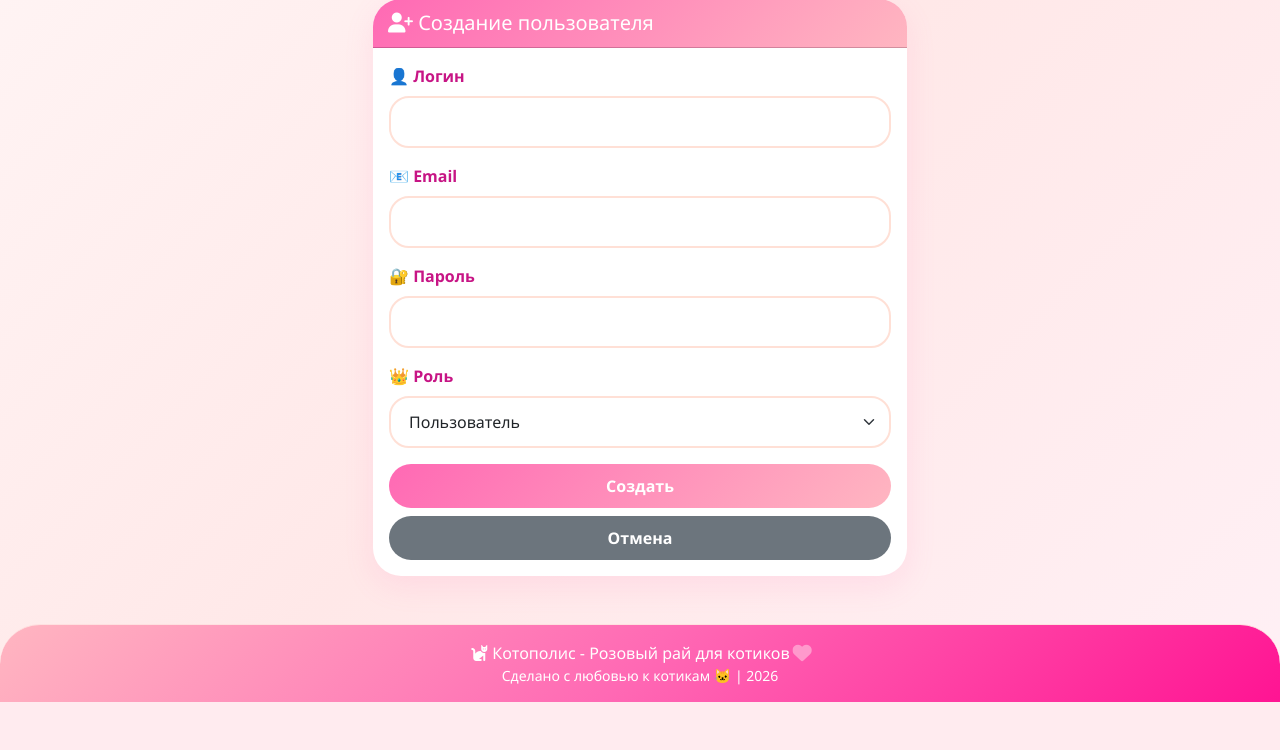
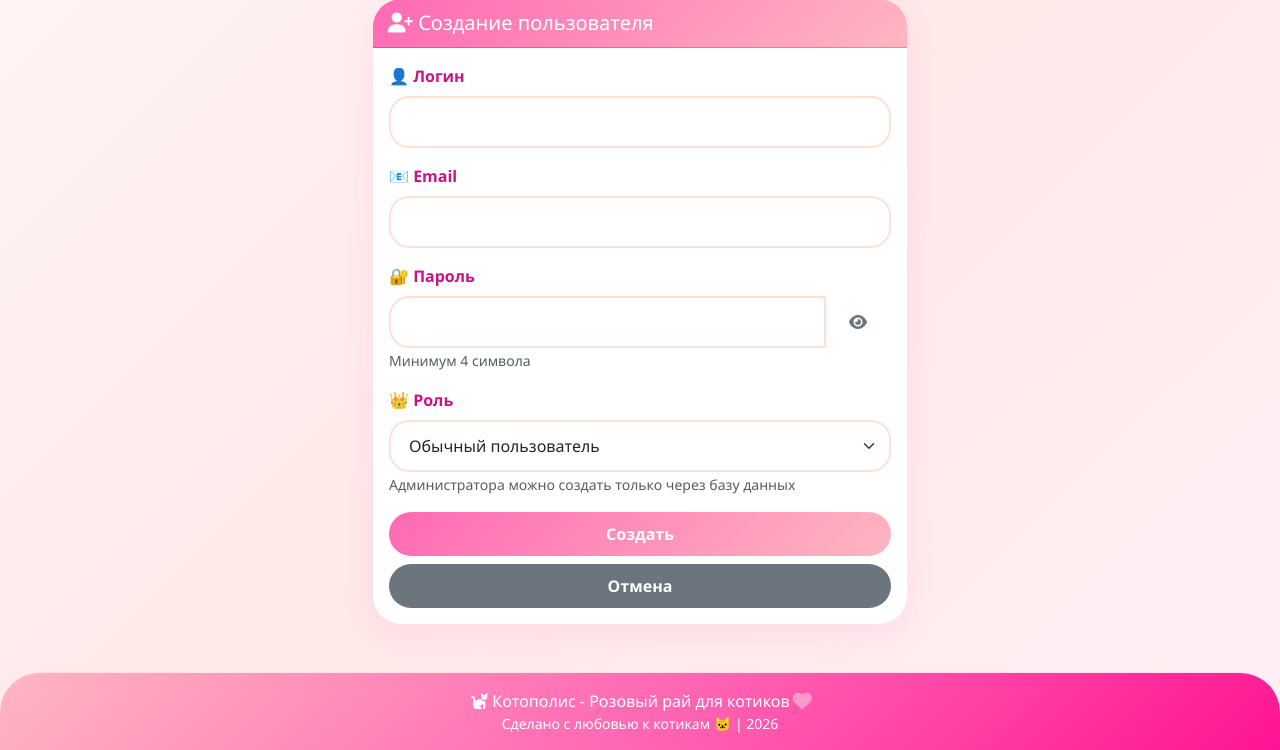
Before and after one commit to cybermurrmeow/kotopolis, a Python web app: template templates/admin_create_user.html in a window 1280 px wide. Shown: the part 123-873 px from the top of the page. Before the commit the page ends 825 px from the top, so only its background shows below. Run offline with Jinja, Linux system fonts and the light colour scheme; the template is opened without the code that fills it, so the values that code supplies are empty.

Commit message:
Добавлена возможность показать/скрыть пароль при создании пользователя

```diff
--- a/templates/admin_create_user.html
+++ b/templates/admin_create_user.html
@@ -19,14 +19,21 @@
                         </div>
                         <div class="mb-3">
                             <label class="form-label">🔐 Пароль</label>
-                            <input type="password" name="password" class="form-control" required>
+                            <div class="input-group">
+                                <input type="password" name="password" id="password" class="form-control" required minlength="4">
+                                <button type="button" class="btn btn-outline-secondary" id="togglePassword">
+                                    <i class="fas fa-eye"></i>
+                                </button>
+                            </div>
+                            <small class="text-muted">Минимум 4 символа</small>
                         </div>
                         <div class="mb-3">
                             <label class="form-label">👑 Роль</label>
                             <select name="role" class="form-select">
-                                <option value="user">Пользователь</option>
+                                <option value="user">Обычный пользователь</option>
                                 <option value="volunteer">Волонтёр</option>
                             </select>
+                            <small class="text-muted">Администратора можно создать только через базу данных</small>
                         </div>
                         <div class="d-grid gap-2">
                             <button type="submit" class="btn btn-pink">Создать</button>
@@ -38,4 +45,19 @@
         </div>
     </div>
 </div>
+
+<script>
+    // Показать/скрыть пароль
+    const togglePassword = document.getElementById('togglePassword');
+    const passwordInput = document.getElementById('password');
+
+    togglePassword.addEventListener('click', function() {
+        // Переключаем тип input
+        const type = passwordInput.getAttribute('type') === 'password' ? 'text' : 'password';
+        passwordInput.setAttribute('type', type);
+
+        // Меняем иконку
+        this.innerHTML = type === 'password' ? '<i class="fas fa-eye"></i>' : '<i class="fas fa-eye-slash"></i>';
+    });
+</script>
 {% endblock %}
```
